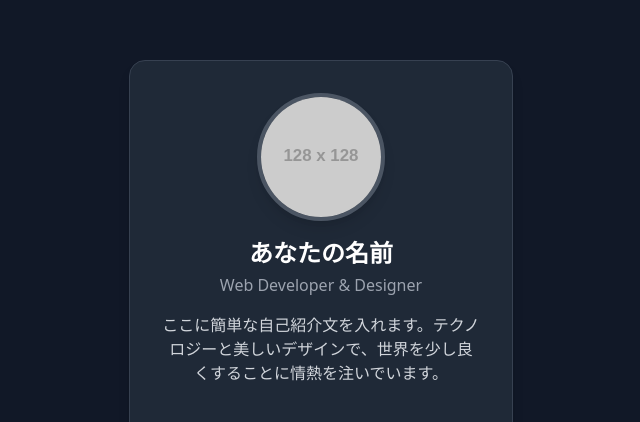
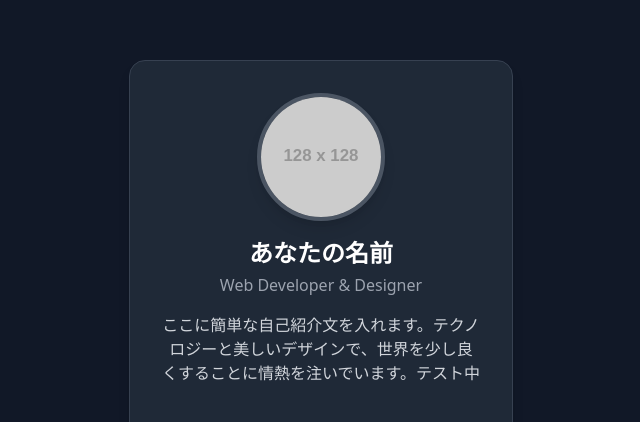
Before and after one commit to aoyama-up-hair/profile-card, a plain HTML site: page index.html in a window 1280 px wide. Shown: the part 124-546 px from the top of the page, without its empty margins (319-959 px from the left). Drawn offline with nearby package versions, Linux system fonts and the light colour scheme; placeholder pictures from the web are drawn by us.

Commit message:
Geminで勉強中

```diff
--- a/index.html
+++ b/index.html
@@ -23,7 +23,7 @@
             <h1 class="text-2xl font-bold text-white mb-1">あなたの名前</h1>
             <h2 class="text-md text-gray-400 mb-4">Web Developer & Designer</h2>
             <p class="text-gray-300 text-center mb-6">
-                ここに簡単な自己紹介文を入れます。テクノロジーと美しいデザインで、世界を少し良くすることに情熱を注いでいます。
+                ここに簡単な自己紹介文を入れます。テクノロジーと美しいデザインで、世界を少し良くすることに情熱を注いでいます。テスト中
             </p>
             <div class="flex mt-4 space-x-5">
                 <a href="#" class="text-gray-400 hover:text-white transition-colors duration-300">
```
